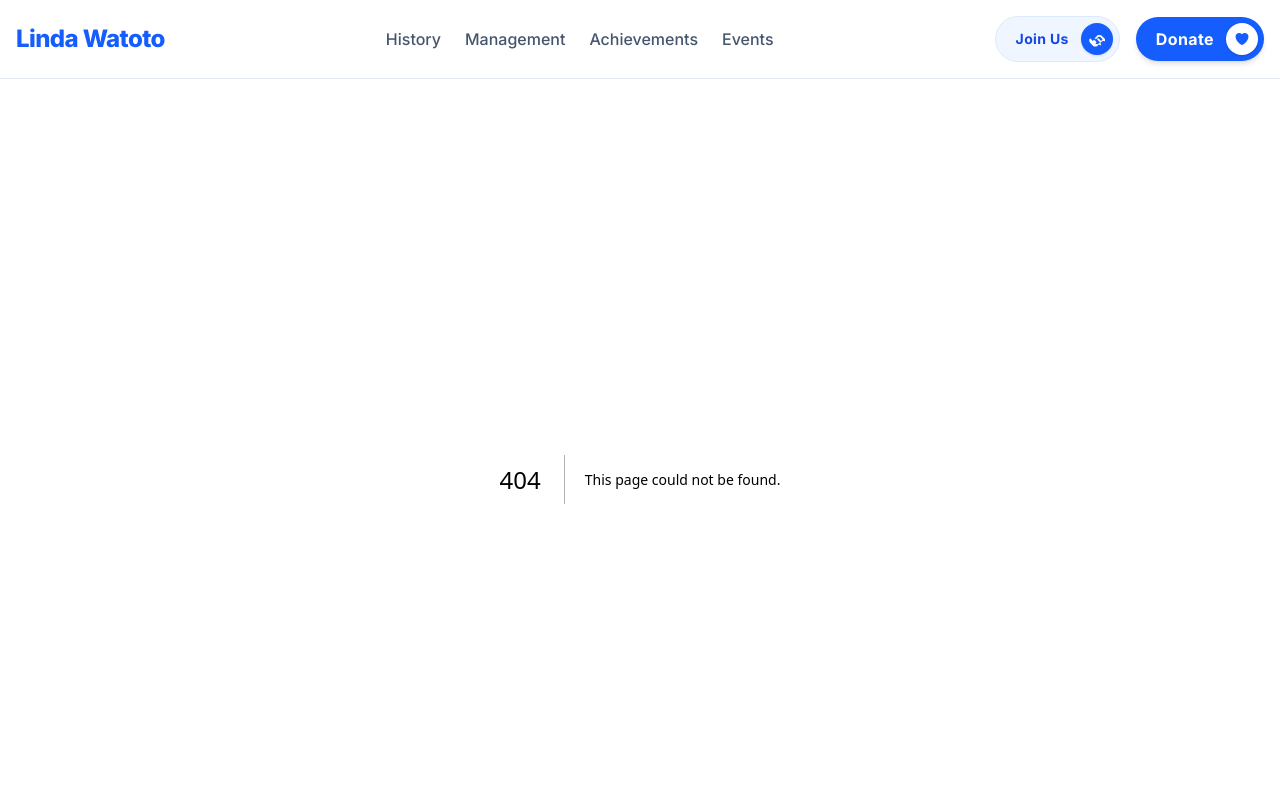
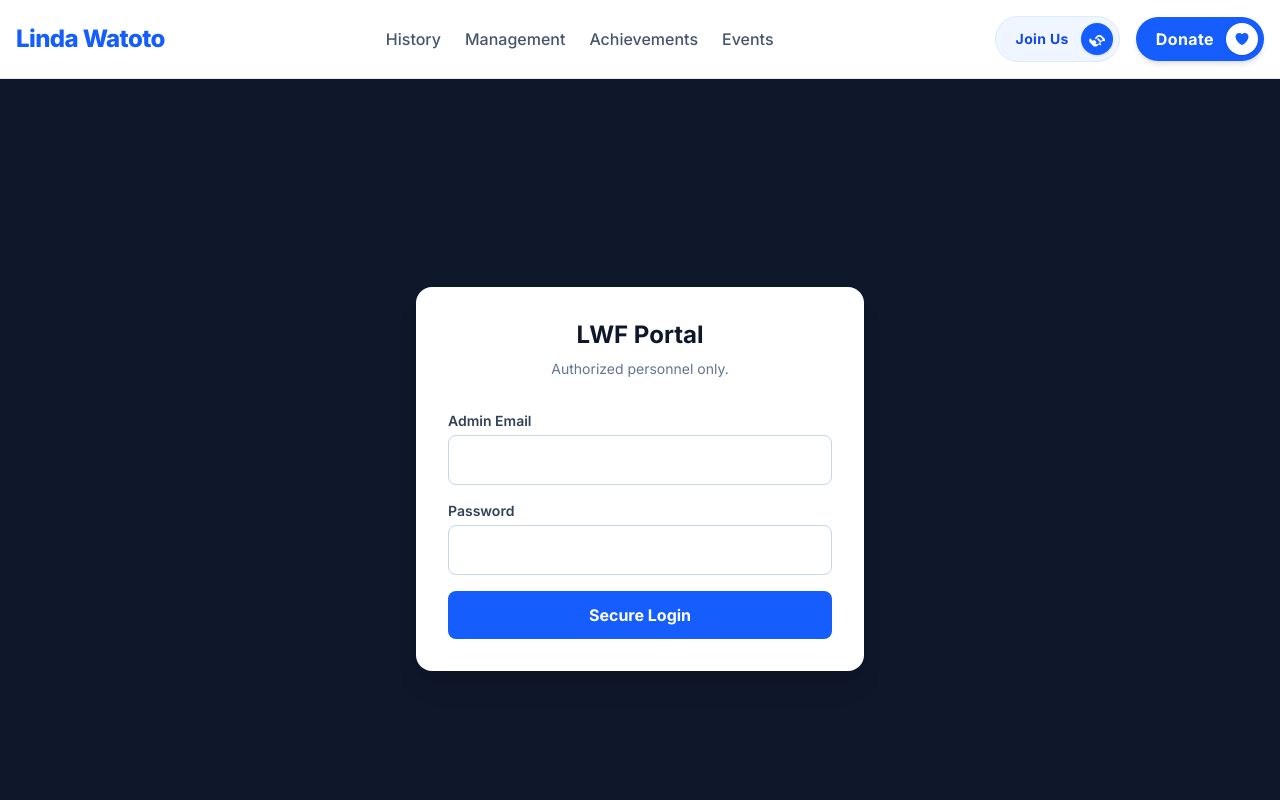
Before and after one commit to JohnwillisAlande/Linda-Watoto-Foundation, a Next.js app: page /portal/secure-admin in a window 1280 px wide. Before the commit this address had no page. Shown: the top 800 px of the page. Built offline with nearby package versions, Linux system fonts and the light colour scheme; no server answers.

Commit message:
Routed new hidden admin login page

```diff
--- /dev/null
+++ b/app/portal/secure-admin/page.tsx
@@ -0,0 +1,78 @@
+// app/portal/secure-admin/page.tsx
+"use client";
+
+import { useState } from "react";
+import { supabase } from "@/lib/supabase";
+
+export default function HiddenAdminLogin() {
+  const [email, setEmail] = useState("");
+  const [password, setPassword] = useState("");
+  const [loading, setLoading] = useState(false);
+  const [error, setError] = useState<string | null>(null);
+
+  const handleLogin = async (e: React.FormEvent) => {
+    e.preventDefault();
+    setLoading(true);
+    setError(null);
+
+    const { error } = await supabase.auth.signInWithPassword({
+      email,
+      password,
+    });
+
+    if (error) {
+      setError(error.message);
+      setLoading(false);
+    } else {
+      // Upon success, redirect to the actual dashboard
+      window.location.href = "/portal/secure-admin/dashboard";
+    }
+  };
+
+  return (
+    <div className="min-h-screen bg-slate-900 flex items-center justify-center p-4">
+      <div className="bg-white p-8 rounded-2xl shadow-xl w-full max-w-md">
+        <div className="text-center mb-8">
+          <h1 className="text-2xl font-bold text-slate-900 mb-2">LWF Portal</h1>
+          <p className="text-slate-500 text-sm">Authorized personnel only.</p>
+        </div>
+
+        {error && (
+          <div className="bg-red-50 text-red-600 p-3 rounded-lg text-sm mb-6 text-center">
+            {error}
+          </div>
+        )}
+
+        <form onSubmit={handleLogin} className="space-y-4">
+          <div>
+            <label className="block text-sm font-semibold text-slate-700 mb-1">Admin Email</label>
+            <input
+              type="email"
+              required
+              className="w-full px-4 py-3 rounded-lg border border-slate-300 focus:ring-2 focus:ring-blue-600 outline-none"
+              value={email}
+              onChange={(e) => setEmail(e.target.value)}
+            />
+          </div>
+          <div>
+            <label className="block text-sm font-semibold text-slate-700 mb-1">Password</label>
+            <input
+              type="password"
+              required
+              className="w-full px-4 py-3 rounded-lg border border-slate-300 focus:ring-2 focus:ring-blue-600 outline-none"
+              value={password}
+              onChange={(e) => setPassword(e.target.value)}
+            />
+          </div>
+          <button
+            type="submit"
+            disabled={loading}
+            className="w-full bg-blue-600 text-white font-bold py-3 rounded-lg hover:bg-blue-700 transition-colors disabled:opacity-50"
+          >
+            {loading ? "Authenticating..." : "Secure Login"}
+          </button>
+        </form>
+      </div>
+    </div>
+  );
+}
--- /dev/null
+++ b/lib/supabase.ts
@@ -0,0 +1,7 @@
+// lib/supabase.ts
+import { createClient } from '@supabase/supabase-js';
+
+const supabaseUrl = process.env.NEXT_PUBLIC_SUPABASE_URL!;
+const supabaseKey = process.env.NEXT_PUBLIC_SUPABASE_ANON_KEY!;
+
+export const supabase = createClient(supabaseUrl, supabaseKey);
--- a/package.json
+++ b/package.json
@@ -9,6 +9,7 @@
     "lint": "eslint"
   },
   "dependencies": {
+    "@supabase/supabase-js": "^2.110.2",
     "next": "16.2.9",
     "react": "19.2.4",
     "react-dom": "19.2.4"
```
Also changed, not shown: 1 other file (tests, documents, lock files or other folders).
